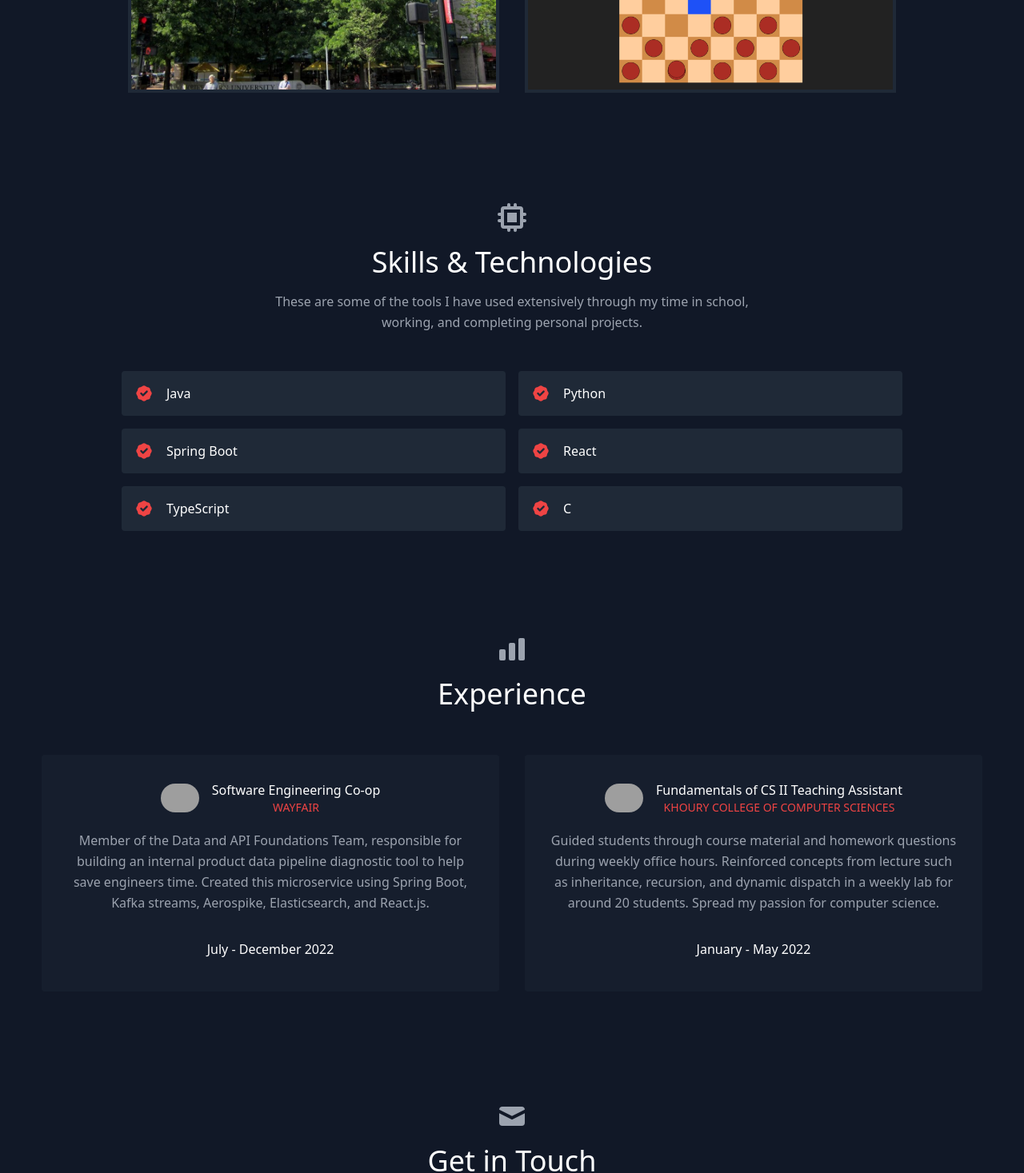
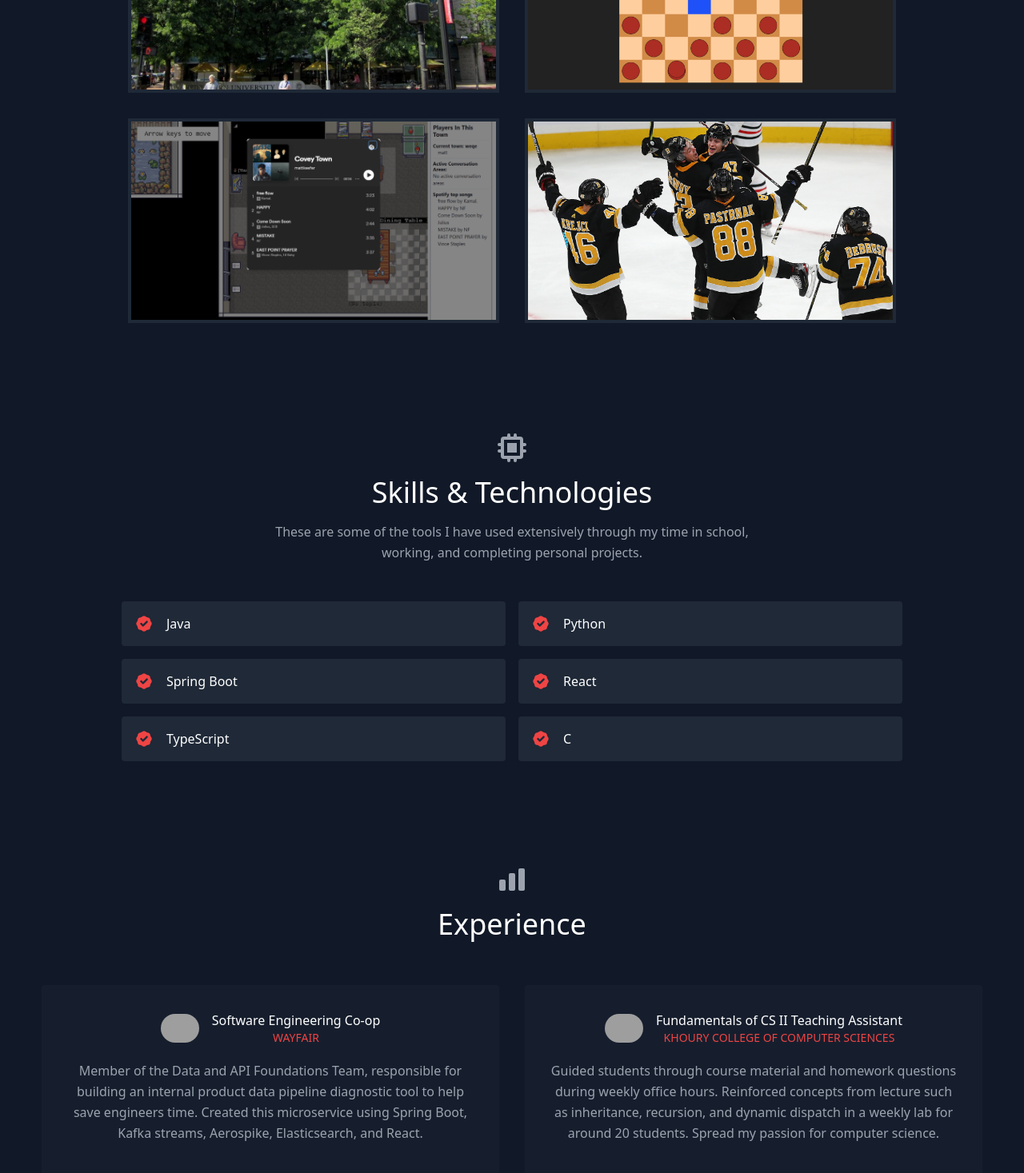
Before and after one commit to mattkeefer/personal-portfolio, a React (Create React App) app: page / in a window 1280 px wide. Shown: the part 920-2387 px from the top of the page at 80% size. Built offline with nearby package versions, Linux system fonts and the light colour scheme; grey boxes are pictures that could not be loaded.

Commit message:
Add two projects from Spring 2023

```diff
--- a/src/components/Projects.js
+++ b/src/components/Projects.js
@@ -12,7 +12,7 @@
             Personal Projects
           </h1>
           <p className="lg:w-2/3 mx-auto leading-relaxed text-base cursor-default">
-            These are some of the projects I have spent time building outside of work and classes.
+            These are some of the projects I have spent time building outside of work.
             Feel free to check them out!
           </p>
         </div>
--- a/src/data.js
+++ b/src/data.js
@@ -14,14 +14,30 @@
       "This is a checkers game where the user can play against an AI using a minimax algorithm implementation. The React frontend is currently in progress.",
     image: "./checkers.png",
     link: "https://github.com/mattkeefer/checkers-app",
-  }
+  },
+  {
+    title: "Covey Town Spotify Room",
+    subtitle: "TypeScript, React, Spotify API",
+    description:
+      "This project extends the Covey Town web app by adding Spotify integration, allowing users to enter a music listening room and create a collaborative playlist filled with their top songs.",
+    image: "./covey-town.png",
+    link: "https://github.com/neu-cs4530/spring-23-team-708",
+  },
+  {
+    title: "NHL Outcome Prediction Model",
+    subtitle: "Python, Machine Learning",
+    description:
+      "This project utilizes three different machine learning models to predict the outcome of an NHL game. The top two models perform at around 60% accuracy which is typical of existing NHL models.",
+    image: "./hockey.jpg",
+    link: "https://github.com/leoRysing/DS-4400-final-proj/tree/main/src",
+  },
 ];
 
 export const resume = [
   {
     time: "July - December 2022",
     description:
-      "Member of the Data and API Foundations Team, responsible for building an internal product data pipeline diagnostic tool to help save engineers time. Created this microservice using Spring Boot, Kafka streams, Aerospike, Elasticsearch, and React.js.",
+      "Member of the Data and API Foundations Team, responsible for building an internal product data pipeline diagnostic tool to help save engineers time. Created this microservice using Spring Boot, Kafka streams, Aerospike, Elasticsearch, and React.",
     image: "https://uspto.report/TM/88774045/mark.png",
     name: "Software Engineering Co-op",
     company: "Wayfair",
@@ -30,7 +46,8 @@
     time: "January - May 2022",
     description:
       "Guided students through course material and homework questions during weekly office hours. Reinforced concepts from lecture such as inheritance, recursion, and dynamic dispatch in a weekly lab for around 20 students. Spread my passion for computer science.",
-    image: "https://globalshala.com/wp-content/uploads/2021/03/1556893197_nu_mononu_cmyk_rb.jpg",
+    image:
+      "https://globalshala.com/wp-content/uploads/2021/03/1556893197_nu_mononu_cmyk_rb.jpg",
     name: "Fundamentals of CS II Teaching Assistant",
     company: "Khoury College of Computer Sciences",
   },
```
Also changed, not shown: public/covey-town.png (added), public/hockey.jpg (added).
